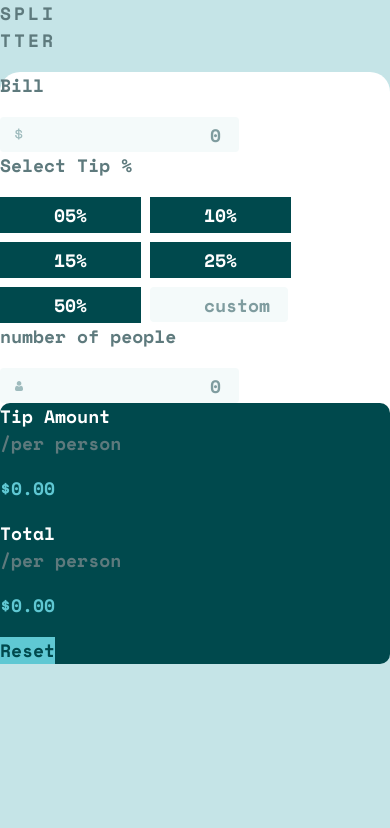
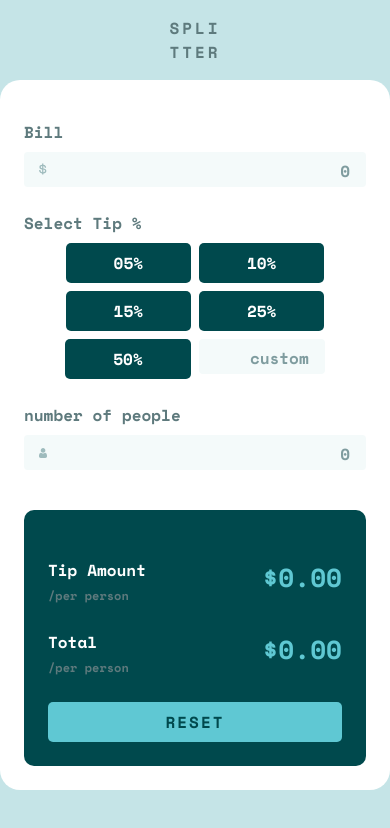
Before and after one commit to lumbrjx/split-tier, a website: page index.html in a window 390 px wide. Drawn offline with nearby package versions, Linux system fonts and the light colour scheme.

Commit message:
finishing both of mobile and desktop views

```diff
--- a/index.html
+++ b/index.html
@@ -13,59 +13,59 @@
 
 </head>
 <body class="bg-light-grayish-cyan">
-  <p class="text-dark-grayish-cyan" id="titleCustom" >SPLI<br>TTER</p>
-  <div class="bg-white-custom" id="parentContainer">
-    <div >
+  <p class="text-dark-grayish-cyan text-center pt-3" id="titleCustom" >SPLI<br>TTER</p>
+  <div class="bg-white-custom p-4 d-flex flex-wrap gap-4 justify-content-center" id="parentContainer">
+    <div class="d-flex flex-column gap-4 py-3" id="childContainer1">
       <!-- entery -->
-      <div>
-        <p class="text-dark-grayish-cyan">Bill</p>
+      <div >
+        <p class="text-dark-grayish-cyan mb-2">Bill</p>
 
 
 
-        <input type="text" title="bill" class="border-0 bg-very-light-grayish-cyan pe-3 " id="inpts1"  placeholder="0">
+        <input type="text" title="bill" class="border-0 bg-very-light-grayish-cyan pe-3 w-100" id="inpts1"  placeholder="0">
 
 
 
       </div>
-      <div>
-        <p class="text-dark-grayish-cyan" >Select Tip %</p>
-        <div class="d-flex flex-wrap gap-2">
-          <span class="bg-very-dark-cyan text-white-custom py-1 px-5 ">05%</span>
-          <span class="bg-very-dark-cyan text-white-custom py-1 px-5 ">10%</span>
-          <span class="bg-very-dark-cyan text-white-custom py-1 px-5 ">15%</span>
-          <span class="bg-very-dark-cyan text-white-custom py-1 px-5 ">25%</span>
-          <span class="bg-very-dark-cyan text-white-custom py-1 px-5 ">50%</span>
+      <div class="">
+        <p class="text-dark-grayish-cyan mb-2" >Select Tip %</p>
+        <div class="d-flex flex-wrap gap-2 justify-content-center">
+          <span class="bg-very-dark-cyan text-white-custom py-2 px-5 " id="spanPer5">05%</span>
+          <span class="bg-very-dark-cyan text-white-custom py-2 px-5 " id="spanPer10">10%</span>
+          <span class="bg-very-dark-cyan text-white-custom py-2 px-5 " id="spanPer15">15%</span>
+          <span class="bg-very-dark-cyan text-white-custom py-2 px-5 " id="spanPer25">25%</span>
+          <span class="bg-very-dark-cyan text-white-custom py-2 px-5 " id="spanPer50">50%</span>
           <input type="text" title="custom" class="border-0 bg-very-light-grayish-cyan pe-3 py-1" id="inpts3" placeholder="custom">
         </div>
       </div>
       <div>
-        <p class="text-dark-grayish-cyan">number of people</p>
+        <p class="text-dark-grayish-cyan mb-2">number of people</p>
 
-        <input type="text" title="ppl" class="border-0 bg-very-light-grayish-cyan pe-3" id="inpts2"  placeholder="0">
+        <input type="text" title="ppl" class="border-0 bg-very-light-grayish-cyan pe-3 w-100" id="inpts2"  placeholder="0">
       </div>
     </div>
-    <div class="bg-very-dark-cyan" id="childContainer">
+    <div class="bg-very-dark-cyan p-4 pt-5 d-flex flex-column gap-3 w-100" id="childContainer2">
       <!-- results -->
-      <div  >
-        <div>
+      <div class="d-flex flex-column gap-3"  >
+        <div class="d-flex justify-content-between">
           <div>
-            <p class="text-white-custom" >Tip Amount <br> <span class="text-dark-grayish-cyan">/per person</span> </p>
+            <p class="text-white-custom mb-2" >Tip Amount <br> <span class="text-dark-grayish-cyan" id="perPers2">/per person</span> </p>
           </div>
           <div>
-            <p class="text-grayish-cyan">$0.00</p>
+            <p class="text-grayish-cyan" id="tipRes">$0.00</p>
           </div>
         </div>
-        <div>
+        <div class="d-flex justify-content-between" >
           <div>
-            <p class="text-white-custom" >Total<br> <span class="text-dark-grayish-cyan" >/per person</span> </p>
+            <p class="text-white-custom mb-2" >Total<br> <span class="text-dark-grayish-cyan " id="perPers1" >/per person</span> </p>
           </div>
           <div>
-            <p class="text-grayish-cyan">$0.00</p>
+            <p class="text-grayish-cyan" id="totalRes">$0.00</p>
           </div>
         </div>
       </div>
       <div>
-        <button title="Reset"class="border-0 bg-grayish-cyan text-very-dark-cyan ">Reset</button>
+        <button title="Reset"class="border-0 bg-grayish-cyan text-very-dark-cyan py-2 w-100 " id="resetBtn">RESET</button>
       </div>
     </div>
   </div>
--- a/scss/_customElements.scss
+++ b/scss/_customElements.scss
@@ -16,7 +16,9 @@
 
 }
 #inpts1 ,#inpts2,#inpts3{
+    font-size: 19px;
     height: 35px;
+    max-width: 443px;
     background-size: 8px;
     background-repeat: no-repeat;
     background-position: center left;
@@ -26,7 +28,9 @@
     color: $very-dark-cyan;
 }
 #inpts1::placeholder ,#inpts2::placeholder,#inpts3::placeholder{
+    font-size: 16px;
     color: $grayish-cyan;
+
 }
 #inpts3{
     width: calc(6rem + 30px);
@@ -34,7 +38,38 @@
 }
 #parentContainer{
     border-radius: 20px;
+    max-width: 827px;
+    margin-inline: auto;
+
+
 }
-#childContainer{
+#childContainer1{
+    max-width: 405px;
+
+}
+#childContainer2{
+
     border-radius: 10px;
+    max-width: 350px;
+
 }
+#perPers1,#perPers2{
+    font-size: 12px;
+}
+#totalRes,#tipRes{
+    font-size: 26px;
+}
+#resetBtn{
+    border-radius: 5px;
+    letter-spacing: 2px;
+
+}
+#spanPer5,#spanPer10,#spanPer15,#spanPer25,#spanPer50{
+    border-radius: 5px;
+}
+@media (min-width:827px){
+
+    #childContainer2{
+        justify-content: space-between;
+    }
+}
--- a/scss/_customFonts.scss
+++ b/scss/_customFonts.scss
@@ -3,5 +3,5 @@
 
 :root {
     --bs-body-font-family: 'Space Mono';
-    font-size: 18px;
+    font-size: 16px;
   }
```
Also changed, not shown: css/index.min.css, 1 other file.
